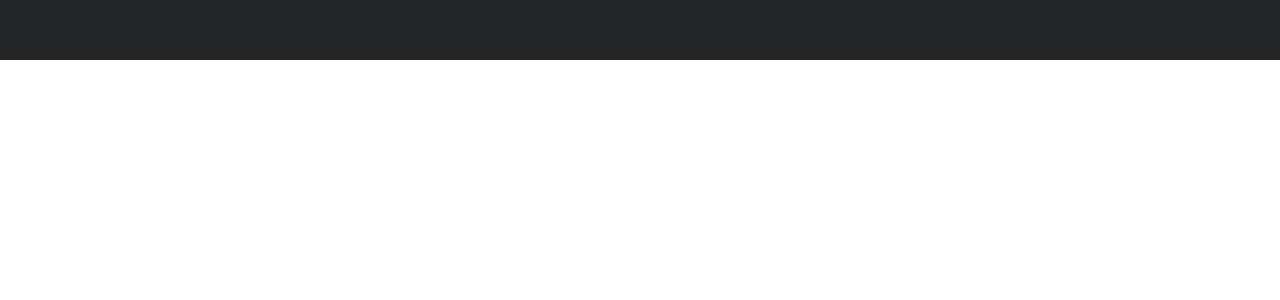
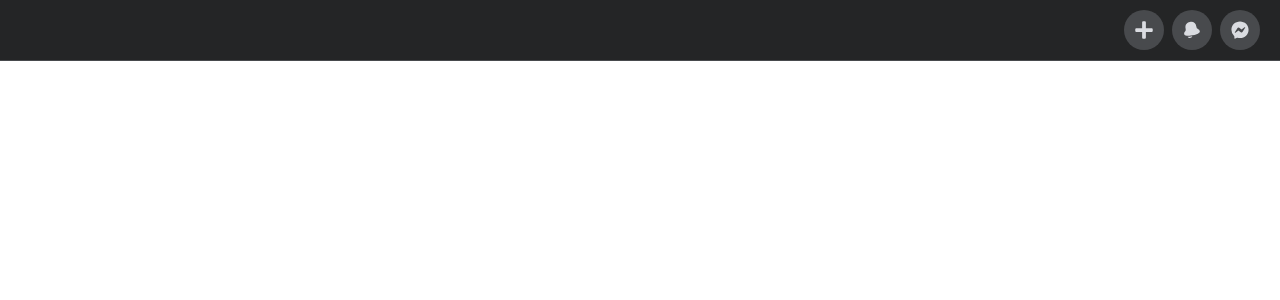
Before and after one commit to NyashaNziramasanga/facebook-navbar-ui-clone, a React (Create React App) app: page / in a window 1280 px wide. Shown: the top 300 px of the page. Built offline with nearby package versions, Linux system fonts and the light colour scheme.

Commit message:
Added Icons in navbar

```diff
--- a/src/App.js
+++ b/src/App.js
@@ -1,8 +1,24 @@
 import React from 'react';
 import Navbar from './components/navbar/Navbar';
+import NavItem from './components/navbar/NavItem';
+
+import { ReactComponent as BellIcon } from './assets/icons/bell.svg';
+import { ReactComponent as MessengerIcon } from './assets/icons/messenger.svg';
+import { ReactComponent as CaretIcon } from './assets/icons/caret.svg';
+import { ReactComponent as PlusIcon } from './assets/icons/plus.svg';
+import { ReactComponent as CogIcon } from './assets/icons/cog.svg';
+import { ReactComponent as ChevronIcon } from './assets/icons/chevron.svg';
+import { ReactComponent as ArrowIcon } from './assets/icons/arrow.svg';
+import { ReactComponent as BoltIcon } from './assets/icons/bolt.svg';
 
 const App = () => {
-  return <Navbar></Navbar>;
+  return (
+    <Navbar>
+      <NavItem icon={<PlusIcon />} />
+      <NavItem icon={<BellIcon />} />
+      <NavItem icon={<MessengerIcon />} />
+    </Navbar>
+  );
 };
 
 export default App;
--- /dev/null
+++ b/src/components/navbar/NavItem.jsx
@@ -0,0 +1,13 @@
+import React from 'react';
+
+const NavItem = (props) => {
+  return (
+    <li className="nav-item">
+      <a href="#" className="icon-button">
+        {props.icon}
+      </a>
+    </li>
+  );
+};
+
+export default NavItem;
--- a/src/components/navbar/Navbar.jsx
+++ b/src/components/navbar/Navbar.jsx
@@ -1,9 +1,9 @@
 import React from 'react';
 
-const Navbar = () => {
+const Navbar = (props) => {
   return (
     <nav className="navbar">
-      <ul className="navbar-nav"></ul>
+      <ul className="navbar-nav">{props.children}</ul>
     </nav>
   );
 };
--- a/src/index.css
+++ b/src/index.css
@@ -1,3 +1,12 @@
+body {
+  margin: 0;
+  font-family: -apple-system, BlinkMacSystemFont, 'Segoe UI', 'Roboto', 'Oxygen',
+    'Ubuntu', 'Cantarell', 'Fira Sans', 'Droid Sans', 'Helvetica Neue',
+    sans-serif;
+  -webkit-font-smoothing: antialiased;
+  -moz-osx-font-smoothing: grayscale;
+}
+
 :root {
   --bg: #242526;
   --bg-accent: #484a4d;
@@ -6,15 +15,6 @@
   --border: 1px solid #474a4d;
   --border-radius: 8px;
   --speed: 500ms;
-}
-
-body {
-  margin: 0;
-  font-family: -apple-system, BlinkMacSystemFont, 'Segoe UI', 'Roboto', 'Oxygen',
-    'Ubuntu', 'Cantarell', 'Fira Sans', 'Droid Sans', 'Helvetica Neue',
-    sans-serif;
-  -webkit-font-smoothing: antialiased;
-  -moz-osx-font-smoothing: grayscale;
 }
 
 ul {
@@ -28,15 +28,50 @@
   text-decoration: none;
 }
 
+/* NavBar */
+
 .navbar {
   height: var(--nav-size);
   background-color: var(--bg);
   padding: 0 1rem;
+  border-bottom: var(--border);
 }
 
-.navbar-navbar {
+.navbar-nav {
   max-width: 100%;
   height: 100%;
   display: flex;
-  justify-content: flex-end; /*ALl children start on the right hand side*/
+  justify-content: flex-end; /*All children start on the right hand side*/
 }
+
+/* NavItem */
+.nav-item {
+  width: calc(var(--nav-size) * 0.8);
+  display: flex;
+  align-items: center;
+  justify-content: center;
+}
+
+.icon-button {
+  --button-size: calc(var(--nav-size) * 0.5);
+  width: var(--button-size);
+  height: var(--button-size);
+  background-color: #484a4d;
+  border-radius: 50%; /*Perfect Circle*/
+  padding: 5px;
+  margin: 2px;
+  display: flex;
+  align-items: center;
+  justify-content: center;
+  transition: filter 300ms;
+}
+
+.icon-button:hover {
+  filter: brightness(1.2);
+}
+
+.icon-button svg {
+  fill: var(--text-color);
+  width: 20px;
+  height: 20px;
+}
```
